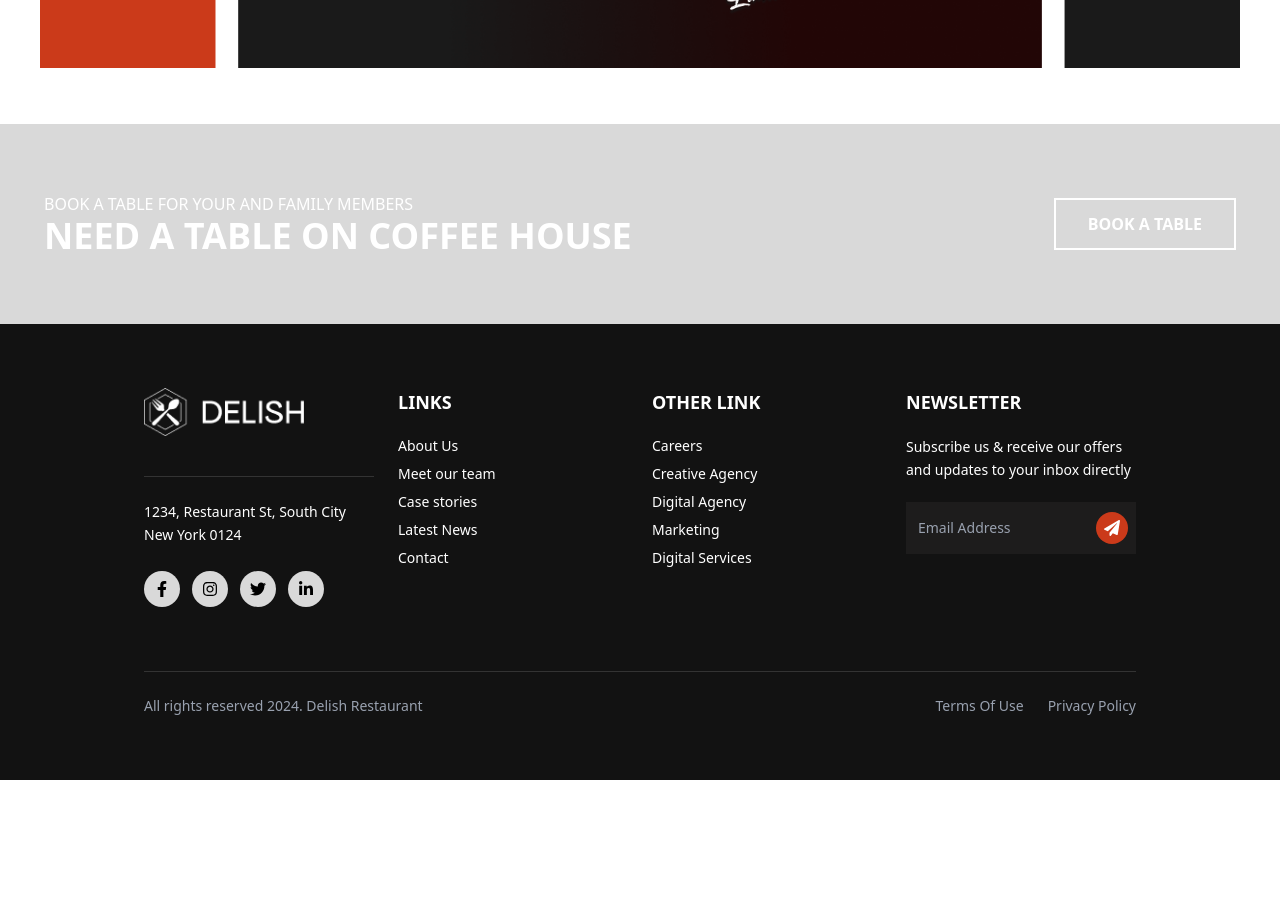
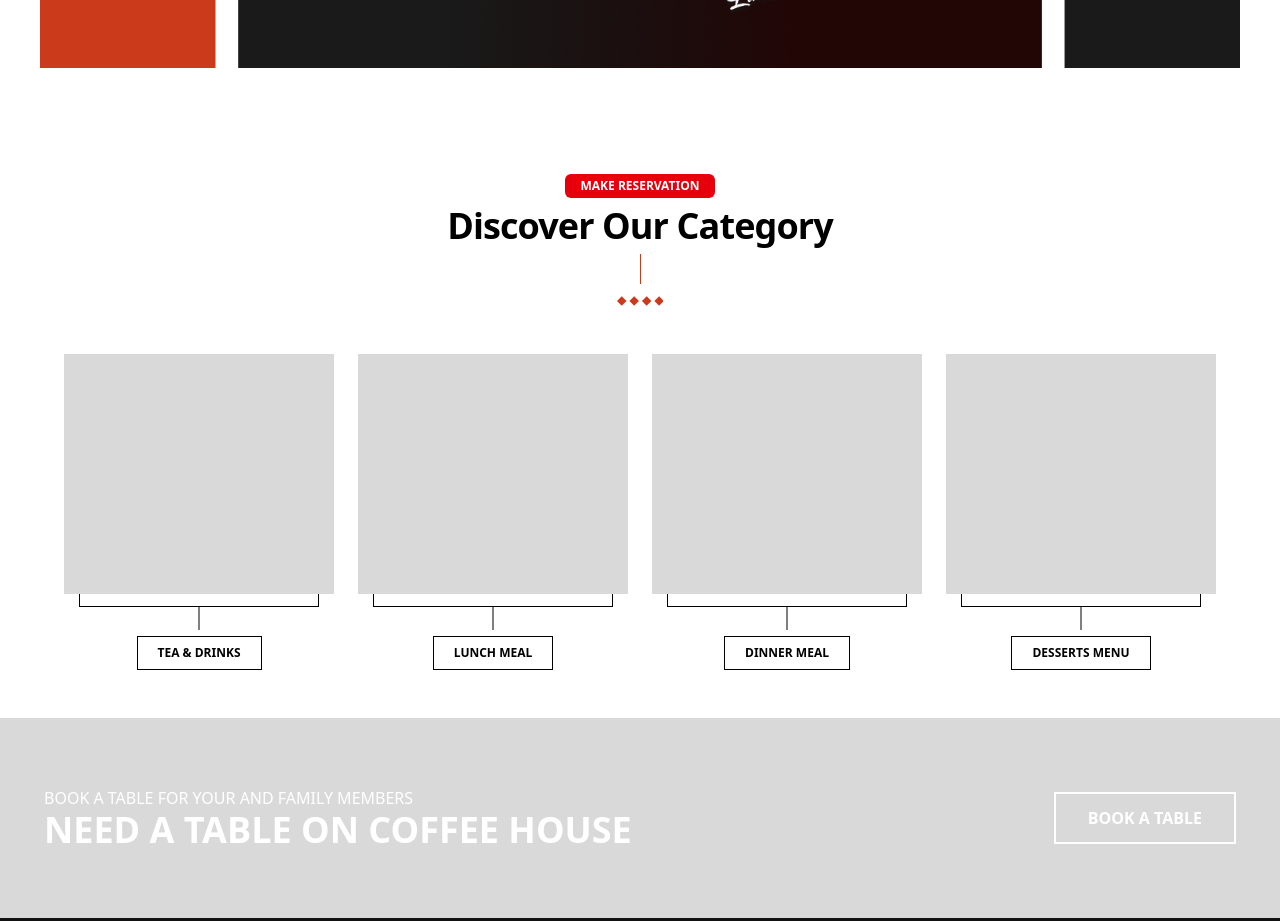
Before and after one commit to tanzeela-16/Delish-Restaurant-Cafe, a React (Vite) app: page / in a window 1280 px wide. Shown: the part 1600-2521 px from the top of the page. Before the commit the page ends 2380 px from the top, so only its background shows below. Built offline with nearby package versions, Linux system fonts and the light colour scheme.

Commit message:
Category section added

```diff
--- a/src/pages/Home.jsx
+++ b/src/pages/Home.jsx
@@ -1,12 +1,14 @@
 import React from "react";
 import Hero from "../sections/Hero";
 import Promo from "../sections/Promo";
+import Category from "../sections/Category";
 
 function Home() {
   return (
     <>
       <Hero />
       <Promo />
+      <Category />
     </>
   );
 }
--- /dev/null
+++ b/src/sections/Category.jsx
@@ -0,0 +1,63 @@
+import React from "react";
+
+const categories = [
+  { title: "TEA & DRINKS" },
+  { title: "LUNCH MEAL" },
+  { title: "DINNER MEAL" },
+  { title: "DESSERTS MENU" },
+];
+
+export default function Category() {
+  return (
+    <section className="px-4 py-12 bg-white">
+      <div className="max-w-6xl mx-auto">
+        {/* Header */}
+        <div className="text-center mb-12">
+          <button className="bg-red-600 text-white px-4 py-1 text-xs uppercase font-bold rounded-md mb-2">
+            Make Reservation
+          </button>
+          <h2 className="text-2xl md:text-4xl font-bold tracking-tight">
+            Discover Our Category
+          </h2>
+
+          <div className="mt-2 mb-8 flex flex-col gap-y-3 items-center">
+            <svg width="1" height="30" viewBox="0 0 1 30" fill="none" xmlns="http://www.w3.org/2000/svg">
+              <rect width="1" height="30" fill="#CB3A1A" />
+            </svg>
+
+            <svg width="46" height="10" viewBox="0 0 48 10" fill="none" xmlns="http://www.w3.org/2000/svg">
+              <rect y="5" width="7" height="7" transform="rotate(-45 0 5)" fill="#CB3A1A" />
+              <rect x="13" y="5" width="7" height="7" transform="rotate(-45 13 5)" fill="#CB3A1A" />
+              <rect x="26" y="5" width="7" height="7" transform="rotate(-45 26 5)" fill="#CB3A1A" />
+              <rect x="39" y="5" width="7" height="7" transform="rotate(-45 39 5)" fill="#CB3A1A" />
+            </svg>
+          </div>
+        </div>
+
+        {/* Category Grid */}
+        <div className="grid grid-cols-1 sm:grid-cols-2 md:grid-cols-4 gap-6">
+          {categories.map((cat, index) => (
+            <div
+              key={index}
+              className="relative flex flex-col items-center group transition-all duration-300"
+            >
+              {/* Box */}
+              <div className="w-full max-w-xs h-60 bg-[#d9d9d9] relative" />
+              <div className="relative w-full max-w-[15rem] h-[30px]">
+                <div className="absolute left-0 top-0 h-3 w-[1px] bg-black group-hover:bg-[#CB3A1A]" />
+                <div className="absolute right-0 top-0 h-3 w-[1px] bg-black group-hover:bg-[#CB3A1A]" />
+                <div className="absolute top-3 left-0 right-0 h-[1px] bg-black group-hover:bg-[#CB3A1A]" />
+                <div className="absolute top-3 left-1/2 transform -translate-x-1/2 h-6 w-[1px] bg-black group-hover:bg-[#CB3A1A]" />
+              </div>
+
+              {/* Button */}
+              <button className="mt-3 uppercase text-xs font-semibold px-5 py-2 border border-black text-black transition group-hover:border-[#CB3A1A] group-hover:text-[#CB3A1A]">
+                {cat.title}
+              </button>
+            </div>
+          ))}
+        </div>
+      </div>
+    </section>
+  );
+}
```
